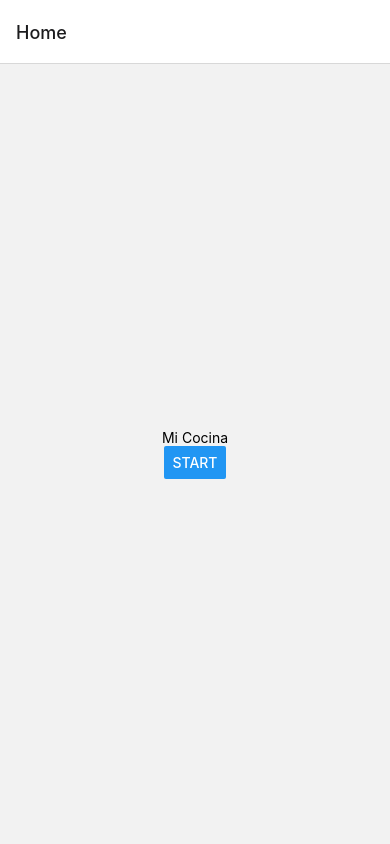
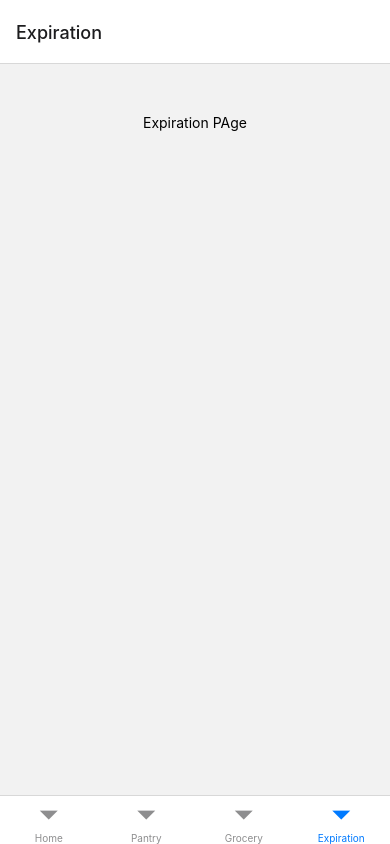
Before and after one commit to colefrishman/MiCocina, a React Native app: screen /Expiration in a window 390 px wide. Built offline with nearby package versions, Linux system fonts and the light colour scheme.

Commit message:
navigation

```diff
--- a/App.js
+++ b/App.js
@@ -7,22 +7,30 @@
  */
 
  import React from 'react';
-import PickerPage from './Pages/PickerPage';
-import StartPage from './Pages/StartPage';
  import { NavigationContainer } from '@react-navigation/native';
  import { createNativeStackNavigator } from '@react-navigation/native-stack';
+ import { StyleSheet, View, Text } from 'react-native-web';
+ import BottomTabs from './Pages/BottomTabs';
 
  const Stack = createNativeStackNavigator();
 
  const App = () => {
    return (
      <NavigationContainer>
-      <Stack.Navigator initialRouteName="StartPage">
-        <Stack.Screen name="Home" component={StartPage} />
-        <Stack.Screen name="Pick" component={PickerPage} />
-      </Stack.Navigator>
+       <BottomTabs />
      </NavigationContainer>
+
    );
  };
 
  export default App;
+
+ const styles = StyleSheet.create({
+   container: {
+     flex : 1,
+     backgroundColor : '#fff',
+     alignItems: "center",
+     justifyContent : "center",
+   }
+
+ })
--- /dev/null
+++ b/Pages/BottomTabs.js
@@ -0,0 +1,24 @@
+import React from "react";
+import { StyleSheet, View,Text } from "react-native";
+import { createBottomTabNavigator } from "@react-navigation/bottom-tabs";
+import StartPage from "./StartPage";
+import PantryPage from "./PantryPage";
+import GroceryPage from "./GroceryPage";
+import ExpirationPage from "./ExpirationPage";
+
+const Tab = createBottomTabNavigator();
+
+
+
+const BottomTabs = () => {
+    return(
+        <Tab.Navigator >
+            <Tab.Screen name = 'Home' component={StartPage} />
+            <Tab.Screen name = 'Pantry' component={PantryPage} />
+            <Tab.Screen name = 'Grocery' component={GroceryPage} />
+            <Tab.Screen name = 'Expiration' component={ExpirationPage} />
+        </Tab.Navigator>
+    )
+
+}
+export default BottomTabs;
--- /dev/null
+++ b/Pages/ExpirationPage.js
@@ -0,0 +1,39 @@
+/**
+ * Sample React Native App
+ * https://github.com/facebook/react-native
+ *
+ * @format
+ * @flow strict-local
+ */
+
+ import React from 'react';
+ import {
+   SafeAreaView,
+   ScrollView,
+   StatusBar,
+   StyleSheet,
+   Text,
+   Button,
+   useColorScheme,
+   View,
+ } from 'react-native';
+
+ const styles = StyleSheet.create({
+   center: {
+     alignItems: 'center'
+   },
+
+   green:  {
+     color: "#90EE90"
+   }
+ })
+
+ const ExpirationPage = () => {
+   return (
+   <View style={[styles.center, {top: 50}]}>
+     <Text>Expiration PAge</Text>
+   </View>
+   );
+ };
+
+ export default ExpirationPage;
--- /dev/null
+++ b/Pages/GroceryPage.js
@@ -0,0 +1,39 @@
+/**
+ * Sample React Native App
+ * https://github.com/facebook/react-native
+ *
+ * @format
+ * @flow strict-local
+ */
+
+ import React from 'react';
+ import {
+   SafeAreaView,
+   ScrollView,
+   StatusBar,
+   StyleSheet,
+   Text,
+   Button,
+   useColorScheme,
+   View,
+ } from 'react-native';
+
+ const styles = StyleSheet.create({
+   center: {
+     alignItems: 'center'
+   },
+
+   green:  {
+     color: "#90EE90"
+   }
+ })
+
+ const GroceryPage = () => {
+   return (
+   <View style={[styles.center, {top: 50}]}>
+     <Text>Grocery page</Text>
+   </View>
+   );
+ };
+
+ export default GroceryPage;
--- /dev/null
+++ b/Pages/PantryPage.js
@@ -0,0 +1,39 @@
+/**
+ * Sample React Native App
+ * https://github.com/facebook/react-native
+ *
+ * @format
+ * @flow strict-local
+ */
+
+ import React from 'react';
+ import {
+   SafeAreaView,
+   ScrollView,
+   StatusBar,
+   StyleSheet,
+   Text,
+   Button,
+   useColorScheme,
+   View,
+ } from 'react-native';
+
+ const styles = StyleSheet.create({
+   center: {
+     alignItems: 'center'
+   },
+
+   green:  {
+     color: "#90EE90"
+   }
+ })
+
+ const PantryPage = () => {
+   return (
+   <View style={[styles.center, {top: 50}]}>
+     <Text>Pantry Page</Text>
+   </View>
+   );
+ };
+
+ export default PantryPage;
--- a/Pages/StartPage.js
+++ b/Pages/StartPage.js
@@ -23,7 +23,6 @@ const StartPage = ({navigation}) => {
   return (
   <View style={{ flex: 1, alignItems: 'center', justifyContent: 'center' }}>
     <Text>Mi Cocina</Text>
-    <Button title='Start' onPress={() => navigation.navigate("Pick")}>Begin</Button>
   </View>
   );
 };
```
Also changed, not shown: package.json (+7 -0 lines), 2 other files (tests, documents, lock files or other folders). Lines whose indentation alone changed are shown as unchanged.
